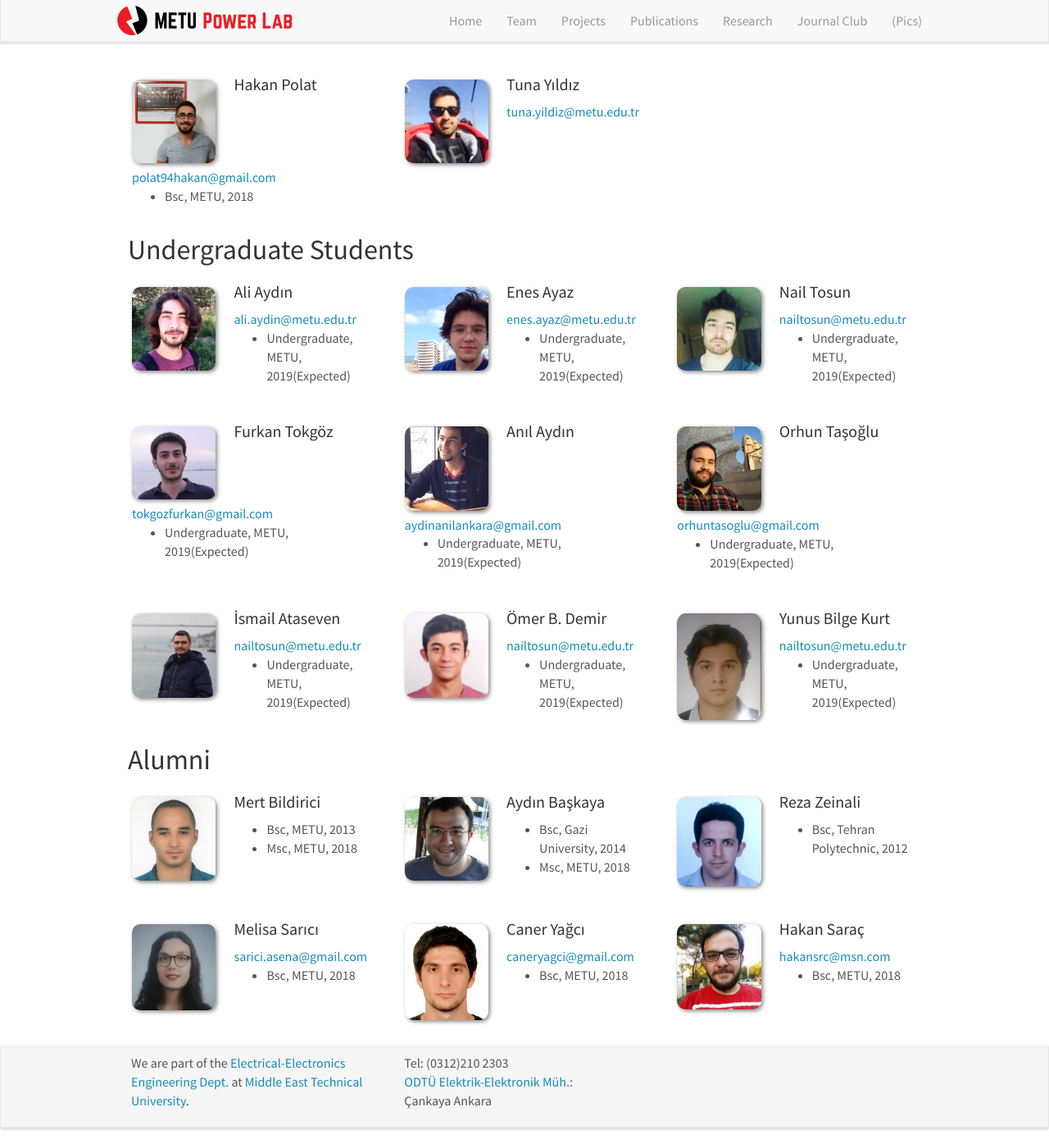
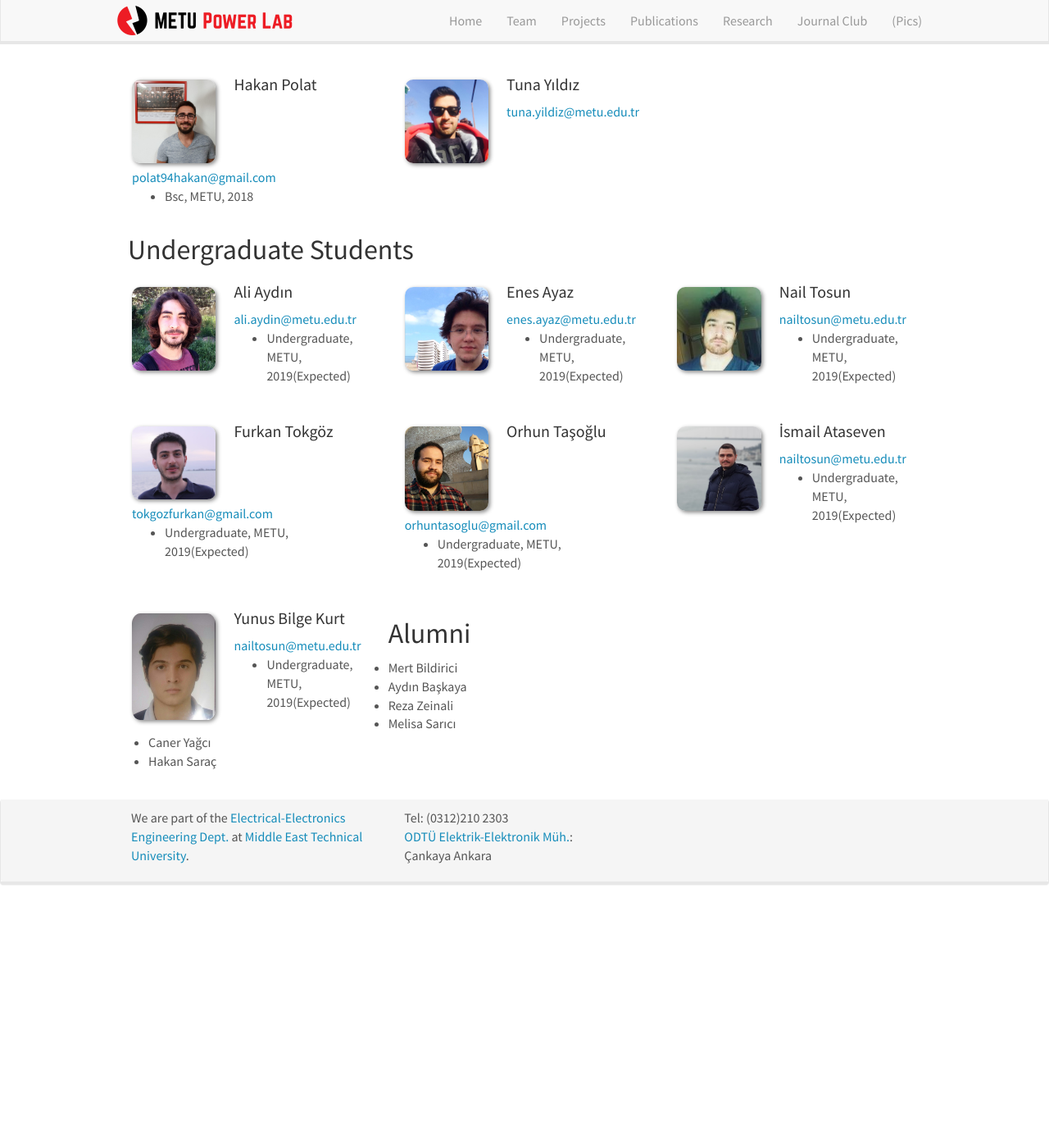
Before and after one commit to odtu/odtu.github.io, a Jekyll site: the page built from _pages/team.md, in a window 1280 px wide and 1400 px high, scrolled down 1358 px. Shown: the whole window at 82% size. Built offline with Jekyll 4.4.1, drawn with Linux system fonts in a browser that asks for light colours; nearby versions of some CDN libraries; after the commit the page ends 2459 px from its top, so only the background shows below that.

Commit message:
team and alumni format adjusted

```diff
--- a/_data/undergraduate.yml
+++ b/_data/undergraduate.yml
@@ -26,13 +26,6 @@
   number_educ: 1
   education1: Undergraduate, METU, 2019(Expected)
 
-- name: Anıl Aydın
-  photo: anilaydin.jpeg
-  info: Undergraduate Researcher
-  email: var string1 = "aydinanilankara"; var string2 = "@"; var string3 = "gmail.com"; var string4 = string1 + string2 + string3; document.write("<a href=" + "mail" + "to:" + string1 + string2 + string3 + ">" + string4 + "</a>");
-  number_educ: 1
-  education1: Undergraduate, METU, 2019(Expected)
-
 - name: Orhun Taşoğlu
   photo: htht.jpeg
   info: Undergraduate Researcher
@@ -47,13 +40,6 @@
   number_educ: 1
   education1: Undergraduate, METU, 2019(Expected)
 
-- name: Ömer B. Demir
-  photo: omerbdemir.jpeg
-  info: Undergraduate Researcher
-  email: var string1 = "nailtosun"; var string2 = "@"; var string3 = "metu.edu.tr"; var string4 = string1 + string2 + string3; document.write("<a href=" + "mail" + "to:" + string1 + string2 + string3 + ">" + string4 + "</a>");
-  number_educ: 1
-  education1: Undergraduate, METU, 2019(Expected)
-
 - name: Yunus Bilge Kurt
   photo: Yunus-Bilge-Kurt.jpeg
   info: Undergraduate Researcher
--- a/_pages/team.md
+++ b/_pages/team.md
@@ -207,66 +207,10 @@ Jump to [staff](#staff), [master and bachelor students](#master-and-bachelor-stu
 {% endif %}
 
 ## Alumni
-
-{% assign number_printed = 0 %}
+ <ul>
 {% for member in site.data.alumni %}
 
-{% assign even_odd = number_printed | modulo: 3 %}
-
-{% if even_odd == 0 %}
-<div class="row">
-{% endif %}
-
-<div class="col-sm-4 clearfix">
-  <img src="{{ site.url }}{{ site.baseurl }}/images/teampic/{{ member.photo }}" class="img-responsive" width="35%" style="float: left" />
-  <h4>{{ member.name }}</h4>
-
-  <script type="text/javascript">  {{ member.email | remove: '<p>' | remove: '</p>'}} </script>
-
-  <ul style="overflow: hidden">
-
-  {% if member.number_educ == 1 %}
-  <li> {{ member.education1 }} </li>
-  {% endif %}
-
-  {% if member.number_educ == 2 %}
-  <li> {{ member.education1 }} </li>
-  <li> {{ member.education2 }} </li>
-  {% endif %}
-
-  {% if member.number_educ == 3 %}
-  <li> {{ member.education1 }} </li>
-  <li> {{ member.education2 }} </li>
-  <li> {{ member.education3 }} </li>
-  {% endif %}
-
-  {% if member.number_educ == 4 %}
-  <li> {{ member.education1 }} </li>
-  <li> {{ member.education2 }} </li>
-  <li> {{ member.education3 }} </li>
-  <li> {{ member.education4 }} </li>
-  {% endif %}
-
-  {% if member.number_educ == 5 %}
-  <li> {{ member.education1 }} </li>
-  <li> {{ member.education2 }} </li>
-  <li> {{ member.education3 }} </li>
-  <li> {{ member.education4 }} </li>
-  <li> {{ member.education5 }} </li>
-  {% endif %}
-
-  </ul>
-</div>
-
-{% assign number_printed = number_printed | plus: 1 %}
-
-{% if even_odd == 2 %}
-</div>
-{% endif %}
+<li> {{ member.name }}</li>
 
 {% endfor %}
-
-{% assign even_odd = number_printed | modulo: 3 %}
-{% if even_odd == 2 %}
-</div>
-{% endif %}
+</ul>
```
